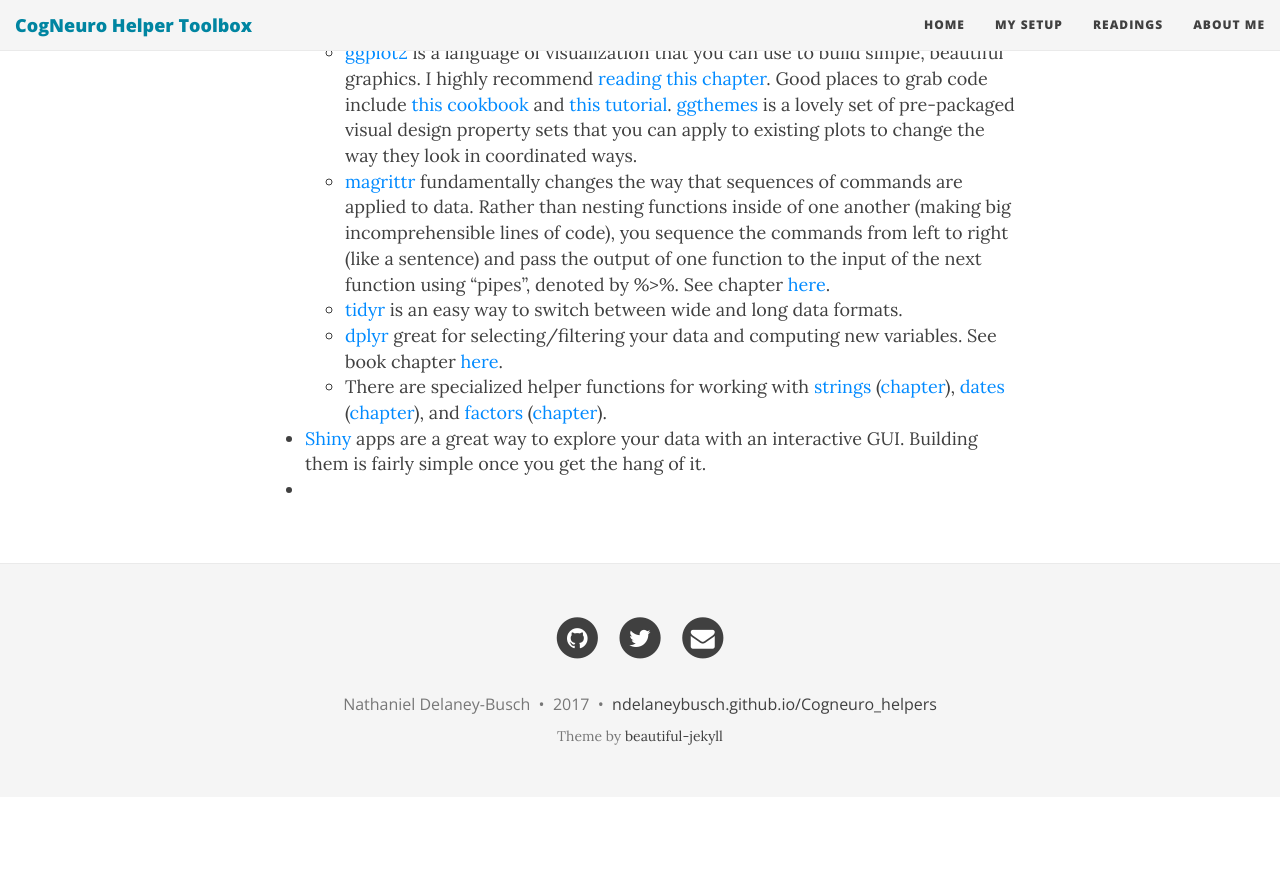
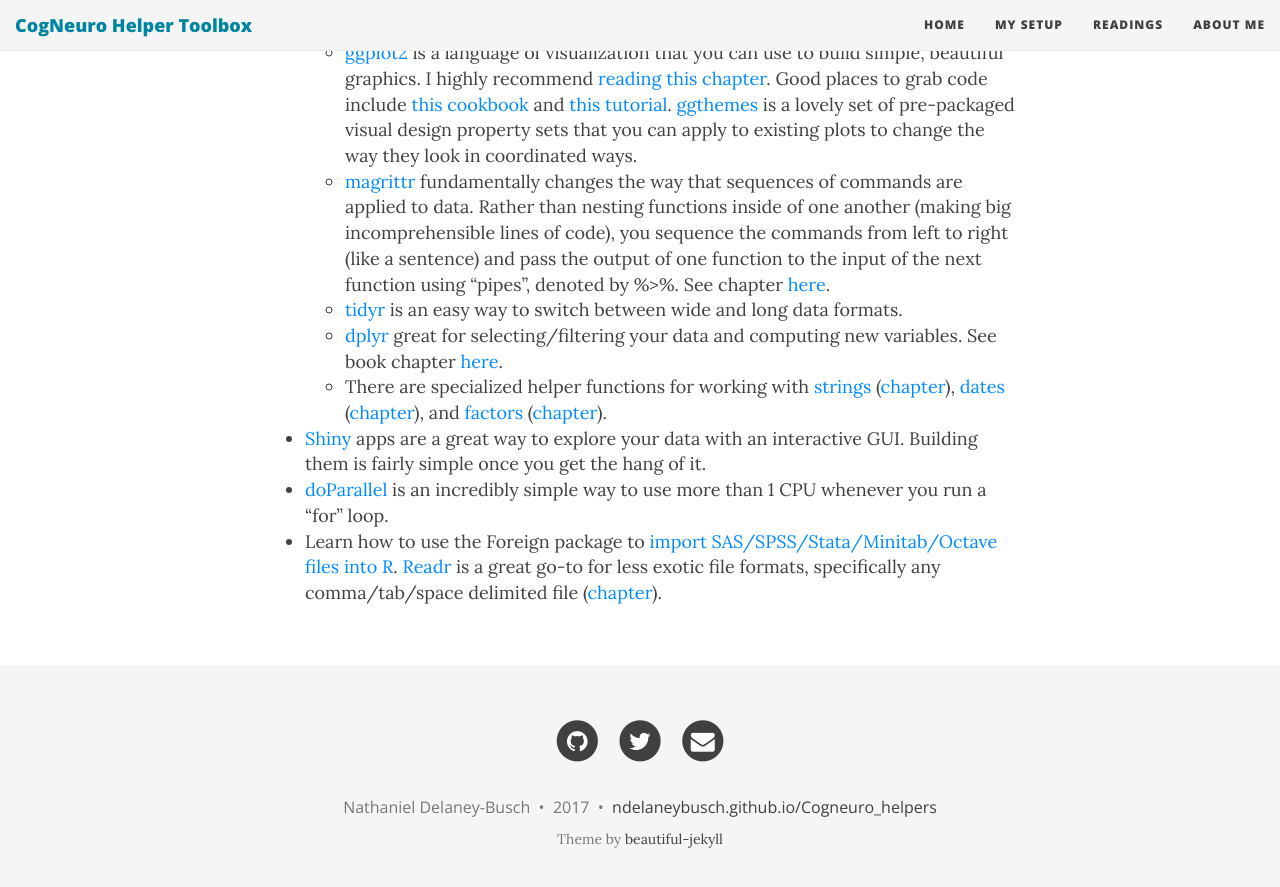
Before and after one commit to ndelaneybusch/Cogneuro_helpers, a Jekyll site: the page built from toolbox.md, in a window 1280 px wide and 900 px high, scrolled down 2442 px. Shown: the top 887 px of the window. Built offline with Jekyll 4.4.1, drawn with Linux system fonts in a browser that asks for light colours; nearby versions of some CDN libraries; before the commit the page ends 3239 px from its top, so only the background shows below that.

Commit message:
Update toolbox.md

```diff
--- a/toolbox.md
+++ b/toolbox.md
@@ -72,4 +72,5 @@
   - [dplyr](http://dplyr.tidyverse.org) great for selecting/filtering your data and computing new variables. See book chapter [here](http://r4ds.had.co.nz/transform.html#grouped-mutates-and-filters).
   - There are specialized helper functions for working with [strings](http://stringr.tidyverse.org) ([chapter](http://r4ds.had.co.nz/strings.html)), [dates](http://lubridate.tidyverse.org) ([chapter](http://r4ds.had.co.nz/dates-and-times.html)), and [factors](http://forcats.tidyverse.org) ([chapter](http://r4ds.had.co.nz/factors.html)).
 - [Shiny](https://shiny.rstudio.com) apps are a great way to explore your data with an interactive GUI. Building them is fairly simple once you get the hang of it.
--
+- [doParallel](https://cran.r-project.org/web/packages/doParallel/vignettes/gettingstartedParallel.pdf) is an incredibly simple way to use more than 1 CPU whenever you run a "for" loop.
+- Learn how to use the Foreign package to [import SAS/SPSS/Stata/Minitab/Octave files into R](http://www.statmethods.net/input/importingdata.html). [Readr](http://readr.tidyverse.org) is a great go-to for less exotic file formats, specifically any comma/tab/space delimited file ([chapter](http://r4ds.had.co.nz/data-import.html)).
```
